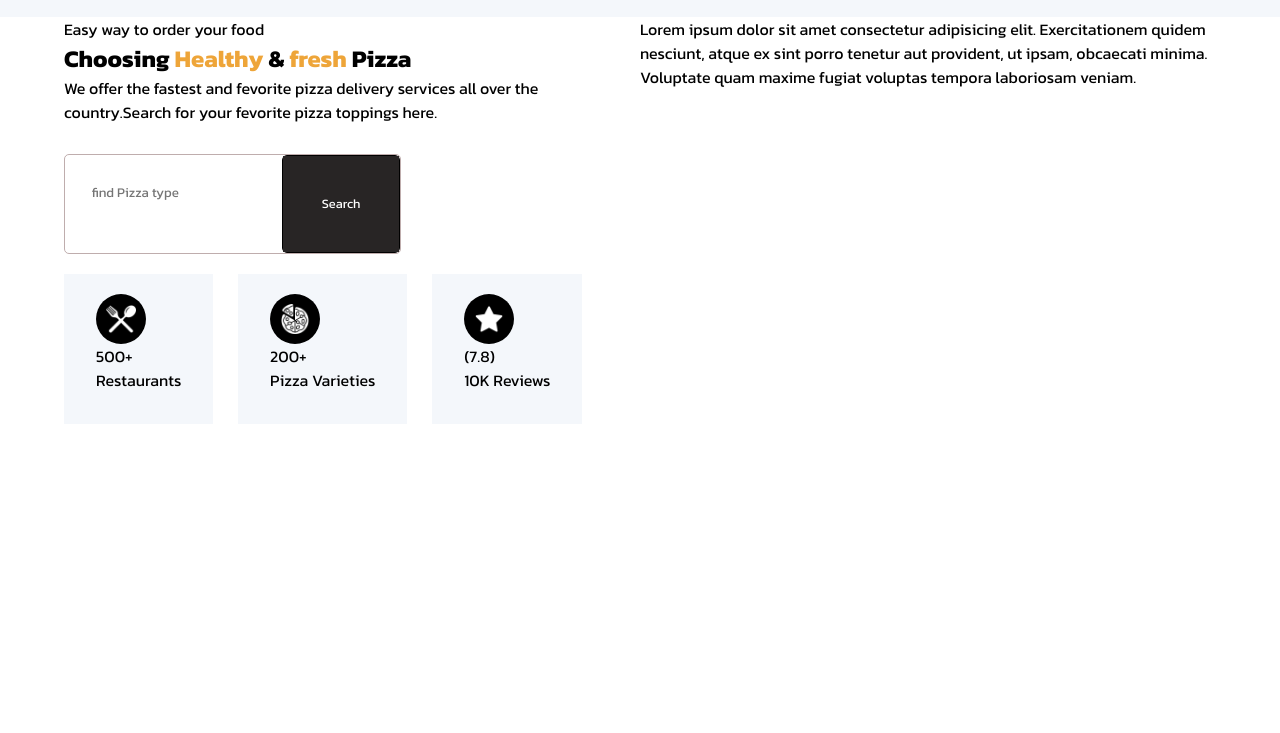
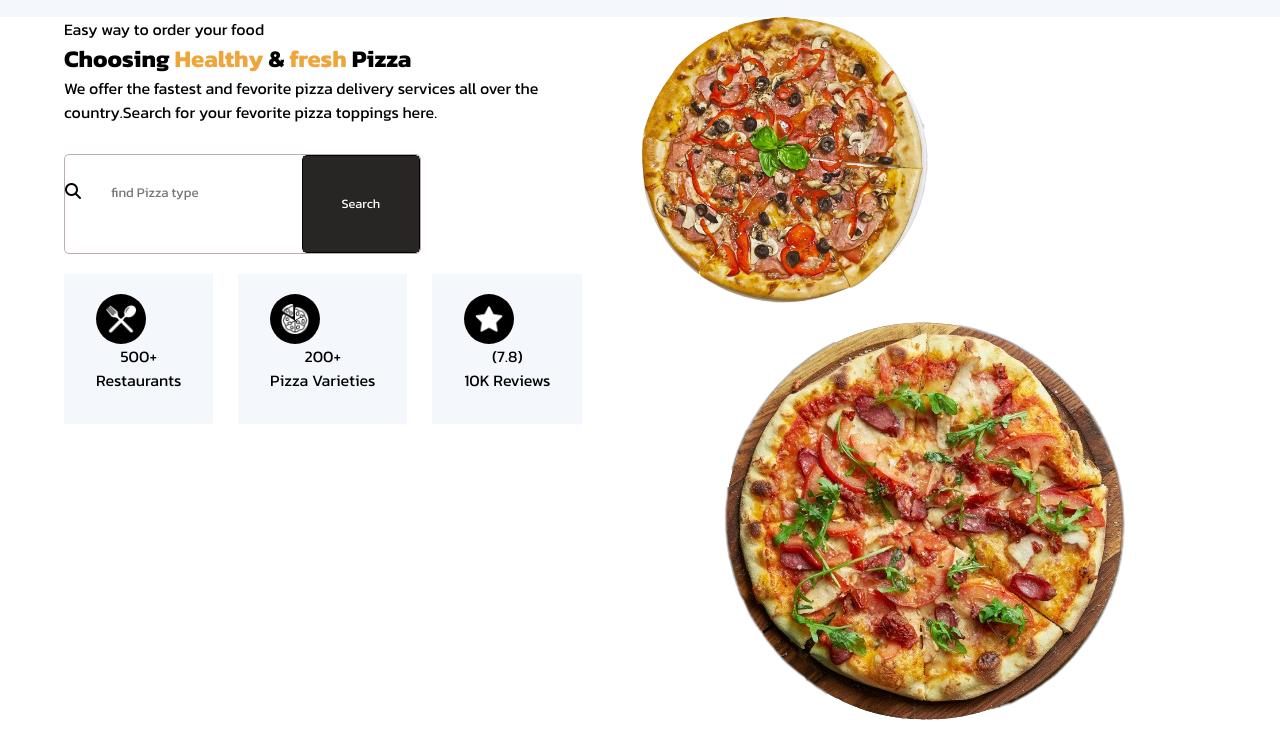
Before and after one commit to zulfero/pizzaara, a plain HTML site: page index.html in a window 1280 px wide. Shown: the part 65-798 px from the top of the page. Drawn offline with Linux system fonts and the light colour scheme.

Commit message:
added five images

```diff
--- a/css/sections/header.css
+++ b/css/sections/header.css
@@ -81,6 +81,7 @@
   background-color: #f4f7fb;
   padding: 2em;
   padding-top: 20px;
+  padding-left: 2em;
 }
 .review__card--image {
   display: flex;
@@ -91,3 +92,6 @@
   border-radius: 50%;
   align-items: center;
 }
+.review__card p {
+  text-align: center;
+}
--- a/index.html
+++ b/index.html
@@ -68,6 +68,7 @@
                   <div class="form">
                     <div class="input__container">
                       <div class="search">
+                        <i class="fa-solid fa-magnifying-glass" width="50"></i>
                         <input type="search" placeholder="find Pizza type" />
                       </div>
                       <div class="btn">
@@ -114,12 +115,30 @@
               </div>
             </div>
             <div class="hero__content--right">
-              <p>
-                Lorem ipsum dolor sit amet consectetur adipisicing elit.
-                Exercitationem quidem nesciunt, atque ex sint porro tenetur aut
-                provident, ut ipsam, obcaecati minima. Voluptate quam maxime
-                fugiat voluptas tempora laboriosam veniam.
-              </p>
+              <div class="pizza__float">
+                <div class="pizza__float--image"></div>
+                <img
+                  src="../images/hero-pizza.png"
+                  width="50%"
+                  alt="pizza picture"
+                />
+                <img
+                  src="../images/pizza-1.png"
+                  width=""
+                  alt="mini-pizza picture"
+                />
+                <img
+                  src="../images/hero-pizza.png"
+                  width="20"
+                  alt="mini-pizza picture"
+                />
+                <img
+                  src="../images/pizza-3.png"
+                  width=""
+                  alt="mini-pizza picture"
+                />
+                <img src="../images/pizza-4.png" alt="mini-pizza picture" />
+              </div>
             </div>
           </div>
         </div>
```
